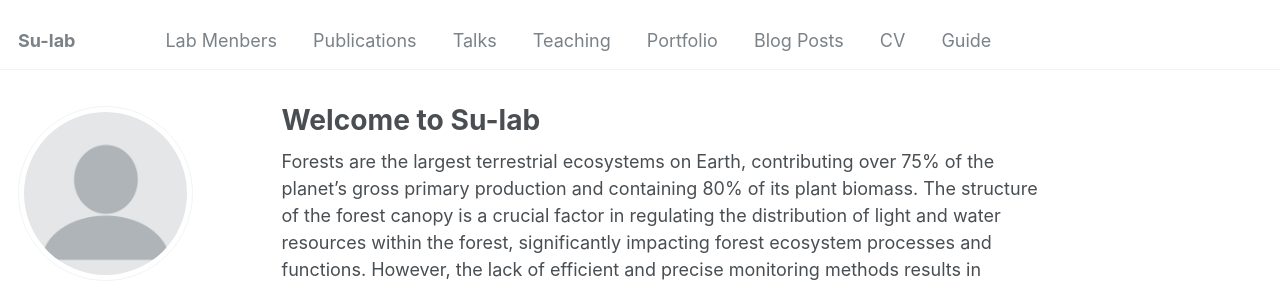
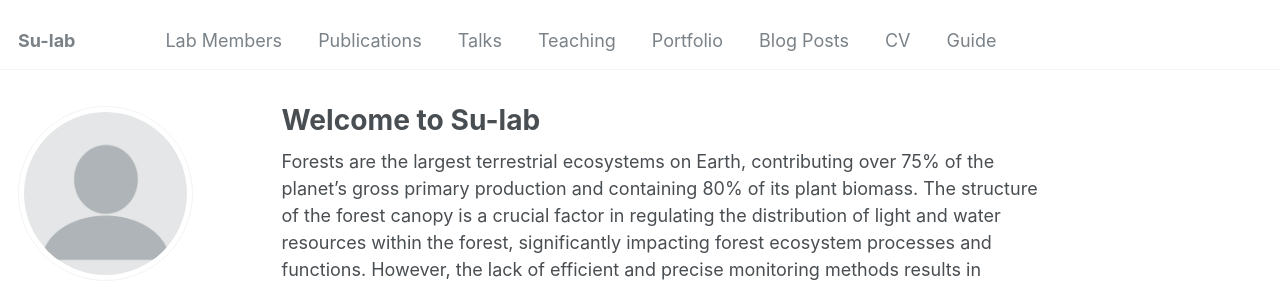
Before and after one commit to krotia/krotia.github.io, a Jekyll site: the page built from _pages/about.md, in a window 1280 px wide. Shown: the top 282 px of the page. Built offline with Jekyll 4.4.1, drawn with Linux system fonts in a browser that asks for light colours; some web fonts are replaced.

Commit message:
Update navigation.yml

```diff
--- a/_data/navigation.yml
+++ b/_data/navigation.yml
@@ -1,7 +1,7 @@
 # main links links
 main:
-  - title: "Lab Menbers"
-    url: /menbers/
+  - title: "Lab Members"
+    url: /members/
 
   - title: "Publications"
     url: /publications/
```
